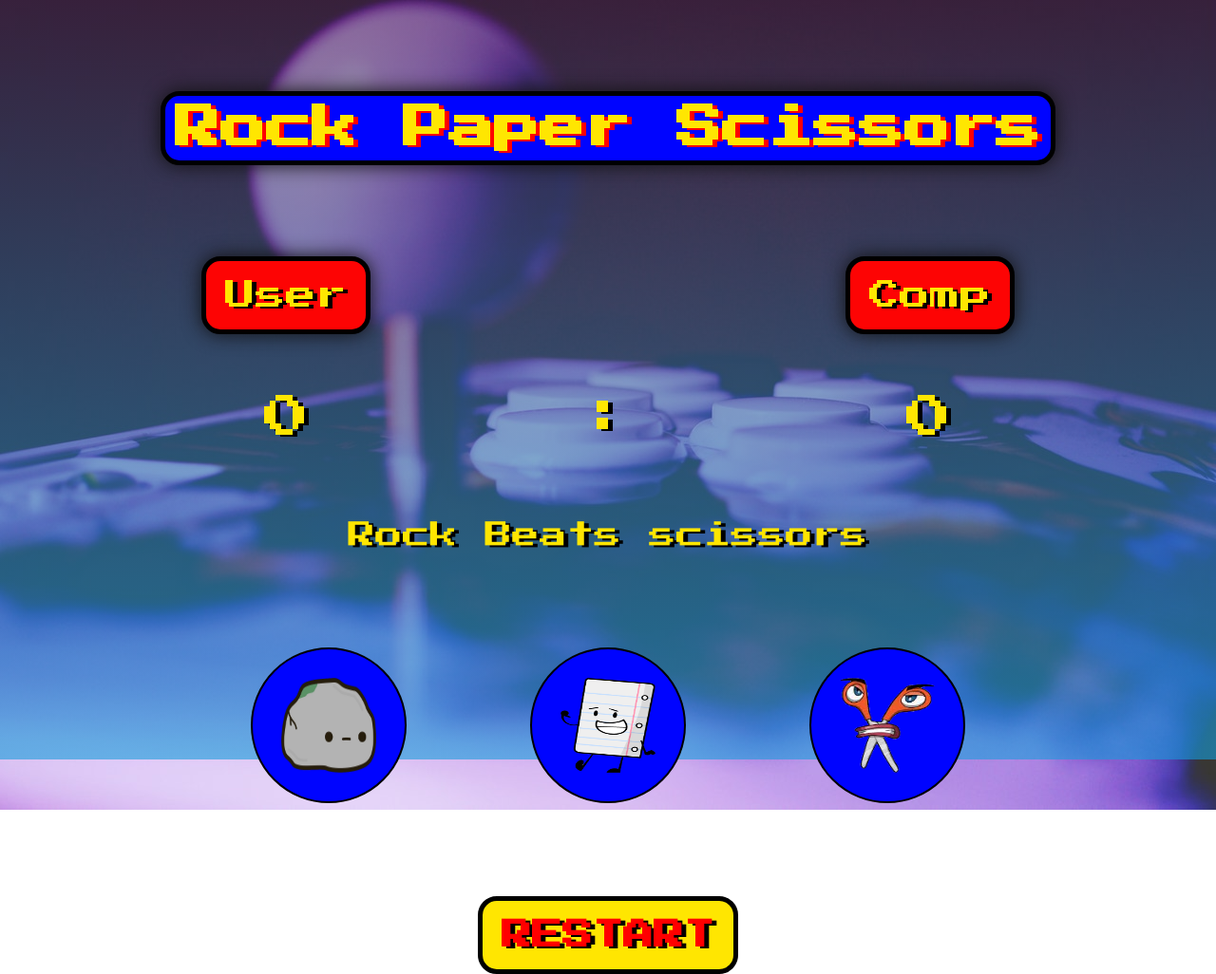
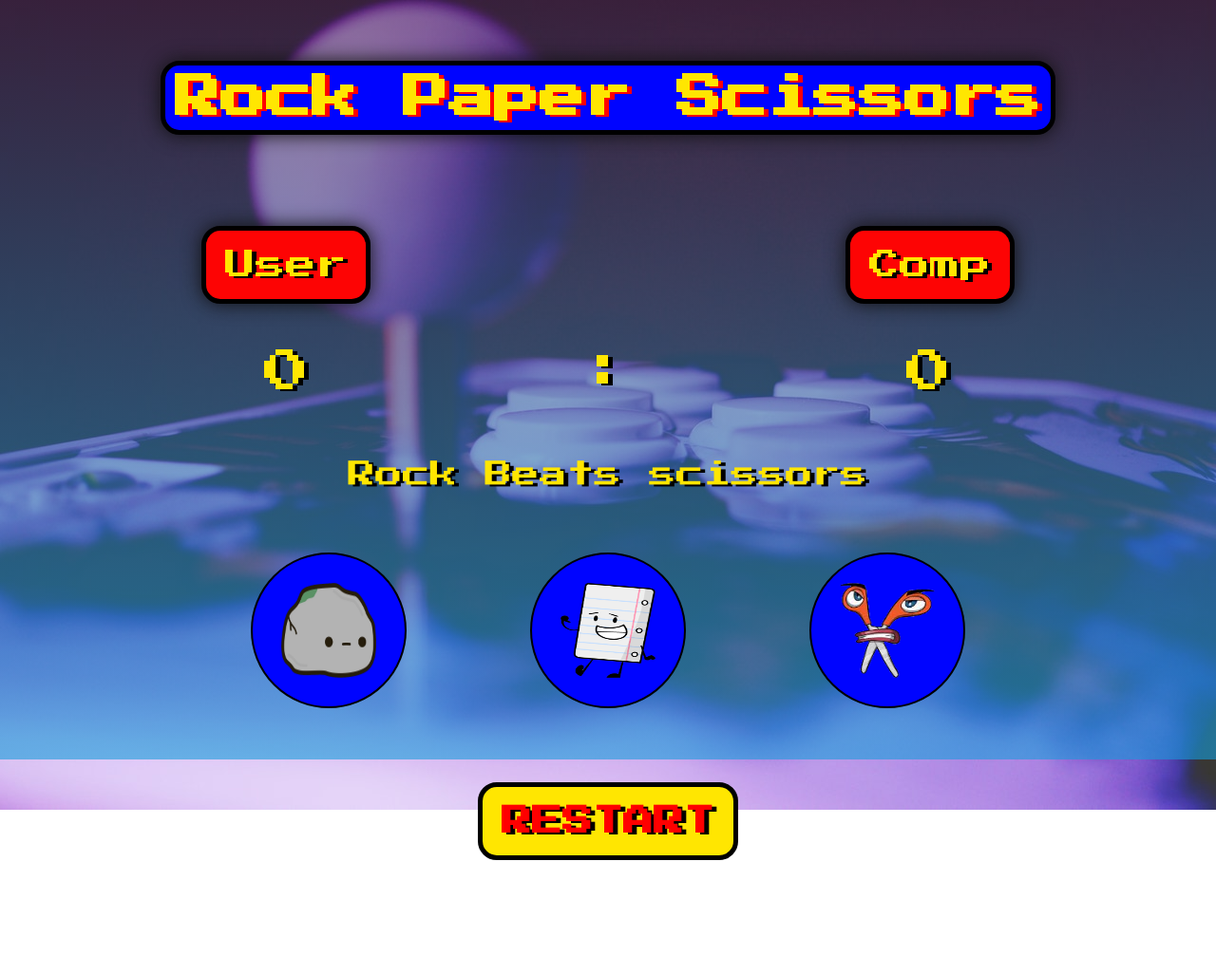
Before and after one commit to HarryMinnie6/Rock-Paper-Scissors, a plain HTML site: page index.html in a window 1280 px wide. Shown: the whole page at 95% size. After the commit the page ends 906 px from the top, so only its background shows below. Drawn offline with Linux system fonts and the light colour scheme; a web font is replaced by a local one.

Commit message:
fixed reset button over flow

```diff
--- a/style.css
+++ b/style.css
@@ -28,7 +28,7 @@ body{
 }
 h1 {
   font-size: 3rem;
-  margin: 6rem 0 3rem 0;
+  margin: 4rem 0 3rem 0;
   border-radius: 20px;
   border: 5px solid black;
   box-shadow: 0 0 20px rgb(17, 17, 17);
@@ -41,7 +41,7 @@ h1 {
   display: flex;
   flex-wrap: wrap;
   justify-content: center;
-  margin: 3rem 0 4rem 0;
+  margin: 3rem 0 3rem 0;
   font-size: 2rem;
   text-shadow: 5px 2px  black;
 }
@@ -81,7 +81,7 @@ h1 {
 }
 .result {
   font-size: 1.8rem;
-  margin: 3rem;
+  margin: 2rem;
   color: rgb(255, 230, 1);
   text-shadow: 5px 2px black;
   line-height: 2.5rem;
@@ -98,7 +98,7 @@ img {
   justify-content: space-evenly;
 }
 .choice1 {
-  margin: 50px 80px 50px 50px;
+  margin: 30px 80px 30px 50px;
   border: 2px solid black;
   border-radius: 50%;
   background-color:rgb(0, 4, 255);
@@ -106,7 +106,7 @@ img {
   transition: all 0.2s ease;
 }
 .choice2 {
-  margin: 50px 50px 50px 50px;
+  margin: 30px 50px 30px 50px;
   border: 2px solid black;
   border-radius: 50%;
   background-color:rgb(0, 4, 255);
@@ -114,7 +114,7 @@ img {
   transition: all 0.2s ease;
 }
 .choice3 {
-  margin: 50px 50px 50px 80px;
+  margin: 30px 50px 30px 80px;
   border: 2px solid black;
   border-radius: 50%;
   background-color:rgb(0, 4, 255);
```
